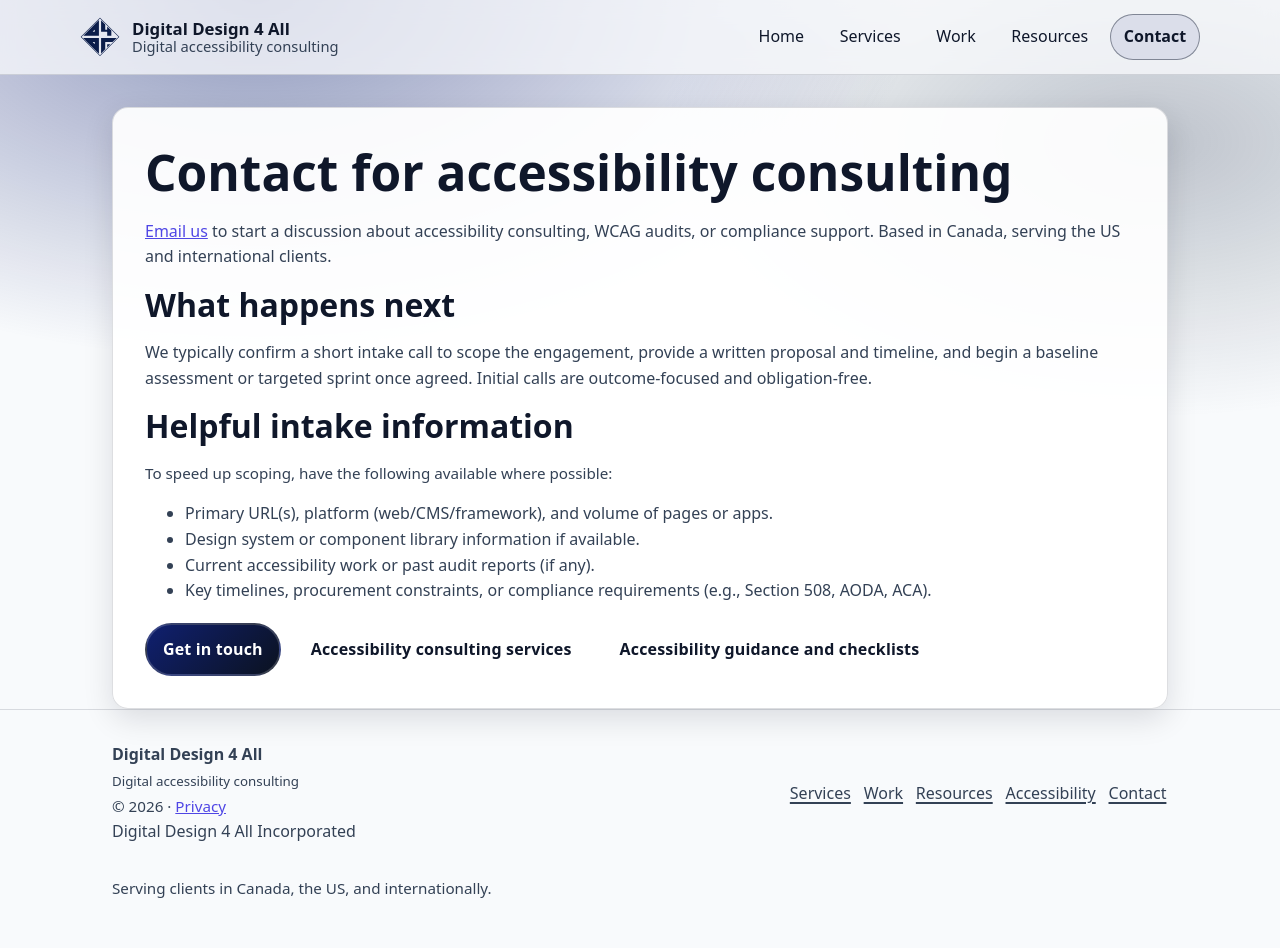
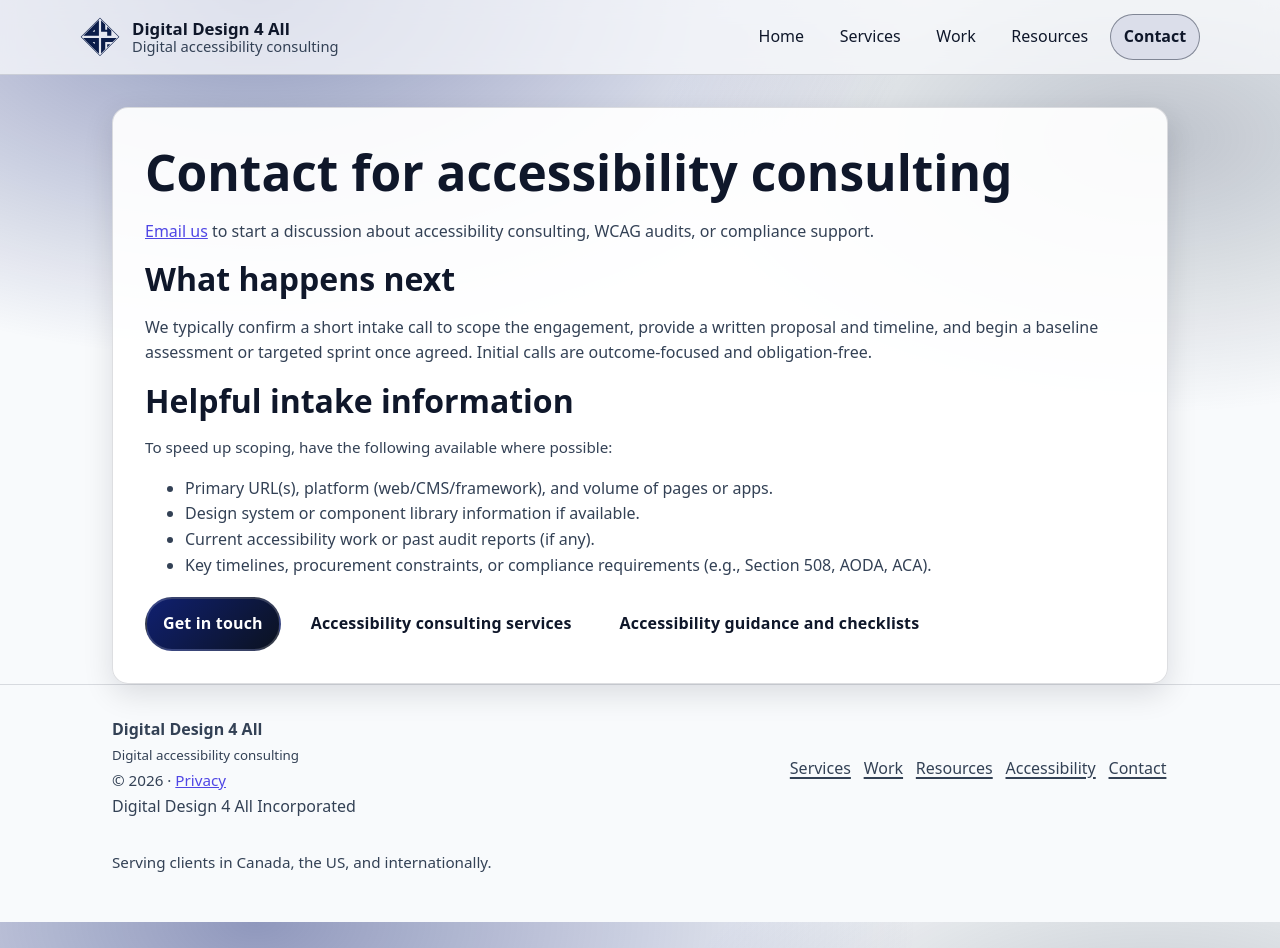
Before and after one commit to dd4a/site, a Jekyll site: the page built from contact.html, in a window 1280 px wide and 948 px high. Built offline with Jekyll 4.4.1, drawn with Linux system fonts in a browser that asks for light colours.

Commit message:
Remove geography fragment from contact page copy and meta
Body text, description, and og_description no longer include
'Based in Canada, serving the US and international clients' —
the footer handles geography site-wide.

```diff
--- a/contact.html
+++ b/contact.html
@@ -1,9 +1,9 @@
 ---
 layout: default
 title: "Contact for accessibility consulting – Digital Design 4 All"
-description: "Contact Digital Design 4 All for accessibility consulting, WCAG audits, and compliance support. Based in Canada, serving the US and international clients."
+description: "Contact Digital Design 4 All for accessibility consulting, WCAG audits, and compliance support."
 og_title: "Contact for accessibility consulting – Digital Design 4 All"
-og_description: "Contact Digital Design 4 All for accessibility consulting, WCAG audits, and compliance support. Based in Canada, serving the US and international clients."
+og_description: "Contact Digital Design 4 All for accessibility consulting, WCAG audits, and compliance support."
 ---
 
 {% include json-ld.html service_type="Accessibility Consulting, WCAG Audits, Compliance Support" %}
@@ -13,7 +13,7 @@
     <h1 class="page-title">Contact for accessibility consulting</h1>
     <p>
       {% include email-link.html text="Email us" subject="Accessibility consulting inquiry" %}
-      to start a discussion about accessibility consulting, WCAG audits, or compliance support. Based in Canada, serving the US and international clients.
+      to start a discussion about accessibility consulting, WCAG audits, or compliance support.
     </p>
     <h2>What happens next</h2>
     <p>
```
